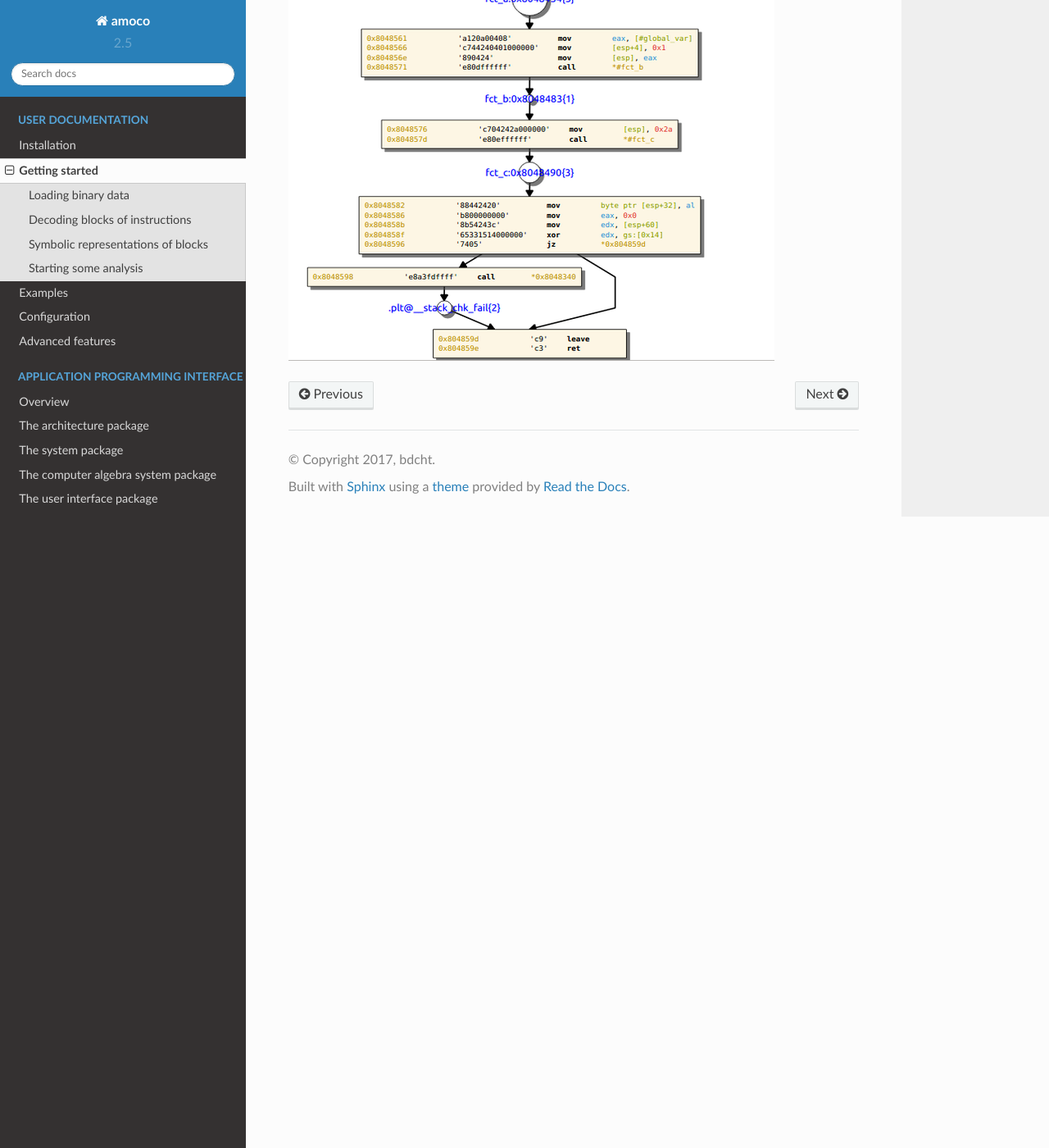
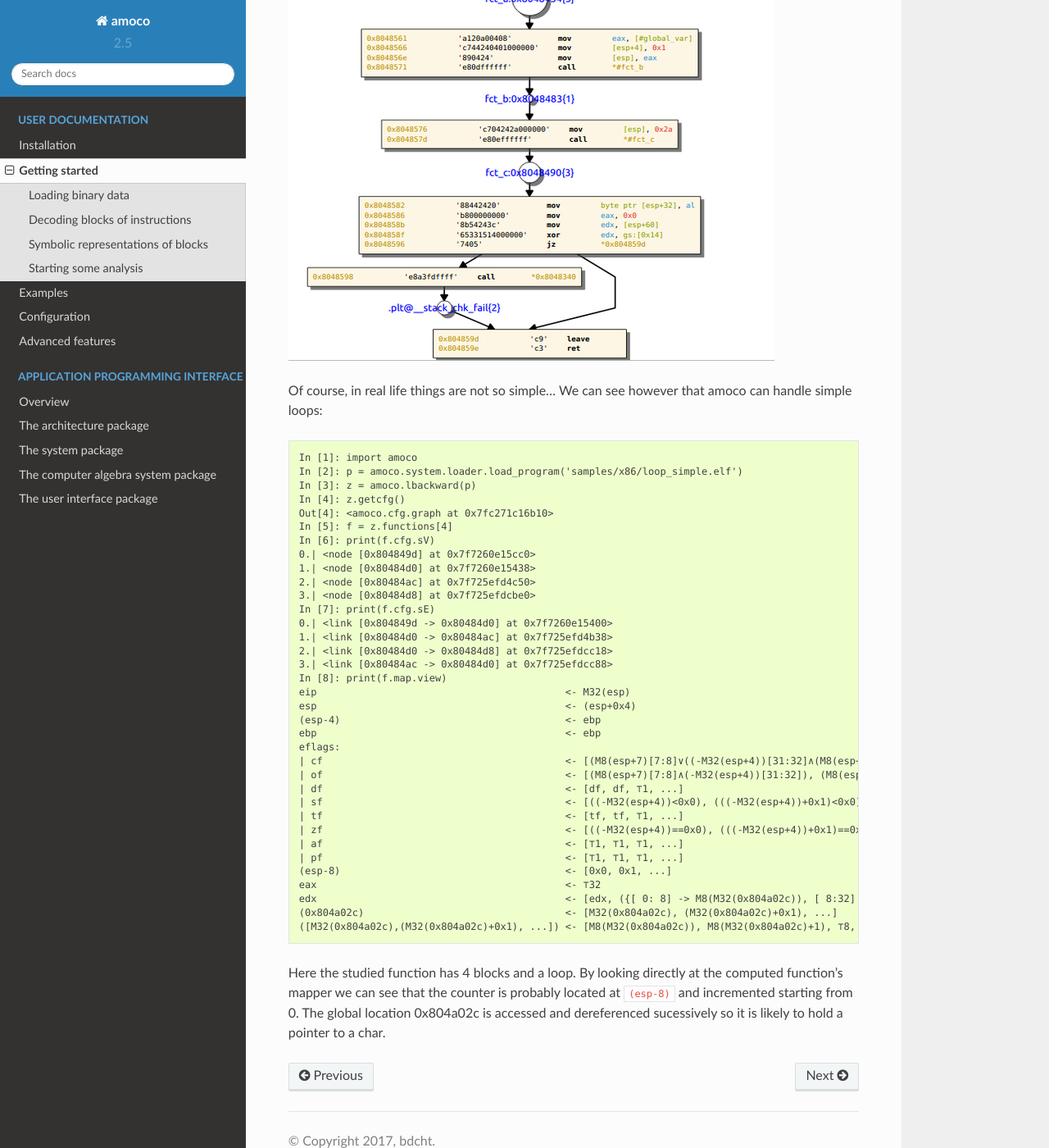
Before and after one commit to bdcht/amoco, a Sphinx documentation site: the page built from doc/quickstart.rst, in a window 1280 px wide and 1400 px high, scrolled down 8088 px. Shown: the whole window at 82% size. Built offline with Sphinx 7.4.7 and the Read the Docs theme 2.0.0, drawn with Linux system fonts in a browser that asks for light colours.

Commit message:
sphinx doc quickstart done

```diff
--- a/doc/quickstart.rst
+++ b/doc/quickstart.rst
@@ -401,3 +401,48 @@ As shown below, once the "qt" ui is selected we can build a *QGraphicsScene* and
 to display the CFG of ``#main``:
 
 .. image:: amoco-flow-1.png
+
+Of course, in real life things are not so simple...
+We can see however that amoco can handle simple loops::
+
+   In [1]: import amoco
+   In [2]: p = amoco.system.loader.load_program('samples/x86/loop_simple.elf')
+   In [3]: z = amoco.lbackward(p)
+   In [4]: z.getcfg()
+   Out[4]: <amoco.cfg.graph at 0x7fc271c16b10>
+   In [5]: f = z.functions[4]
+   In [6]: print(f.cfg.sV)
+   0.| <node [0x804849d] at 0x7f7260e15cc0>
+   1.| <node [0x80484d0] at 0x7f7260e15438>
+   2.| <node [0x80484ac] at 0x7f725efd4c50>
+   3.| <node [0x80484d8] at 0x7f725efdcbe0>
+   In [7]: print(f.cfg.sE)
+   0.| <link [0x804849d -> 0x80484d0] at 0x7f7260e15400>
+   1.| <link [0x80484d0 -> 0x80484ac] at 0x7f725efd4b38>
+   2.| <link [0x80484d0 -> 0x80484d8] at 0x7f725efdcc18>
+   3.| <link [0x80484ac -> 0x80484d0] at 0x7f725efdcc88>
+   In [8]: print(f.map.view)
+   eip                                          <- M32(esp)
+   esp                                          <- (esp+0x4)
+   (esp-4)                                      <- ebp
+   ebp                                          <- ebp
+   eflags:
+   | cf                                         <- [(M8(esp+7)[7:8]∨((-M32(esp+4))[31:32]∧(M8(esp+7)[7:8]∨0x1))), (M8(esp+7)[7:8]∨(((-M32(esp+4))+0x1)[31:32]∧(M8(esp+7)[7:8]∨0x1))), ⊤1, ...]
+   | of                                         <- [(M8(esp+7)[7:8]∧(-M32(esp+4))[31:32]), (M8(esp+7)[7:8]∧((-M32(esp+4))+0x1)[31:32]), ⊤1, ...]
+   | df                                         <- [df, df, ⊤1, ...]
+   | sf                                         <- [((-M32(esp+4))<0x0), (((-M32(esp+4))+0x1)<0x0), ⊤1, ...]
+   | tf                                         <- [tf, tf, ⊤1, ...]
+   | zf                                         <- [((-M32(esp+4))==0x0), (((-M32(esp+4))+0x1)==0x0), ⊤1, ...]
+   | af                                         <- [⊤1, ⊤1, ⊤1, ...]
+   | pf                                         <- [⊤1, ⊤1, ⊤1, ...]
+   (esp-8)                                      <- [0x0, 0x1, ...]
+   eax                                          <- ⊤32
+   edx                                          <- [edx, ({[ 0: 8] -> M8(M32(0x804a02c)), [ 8:32] -> 0x0}+0x1), ⊤32, ...]
+   (0x804a02c)                                  <- [M32(0x804a02c), (M32(0x804a02c)+0x1), ...]
+   ([M32(0x804a02c),(M32(0x804a02c)+0x1), ...]) <- [M8(M32(0x804a02c)), M8(M32(0x804a02c)+1), ⊤8, ...]
+
+Here the studied function has 4 blocks and a loop. By looking directly at the
+computed function's mapper we can see that the counter is probably located at
+``(esp-8)`` and incremented starting from 0. The global location 0x804a02c is
+accessed and dereferenced sucessively so it is likely to hold a pointer to a
+char.
```
